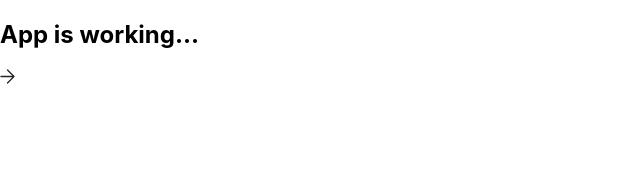
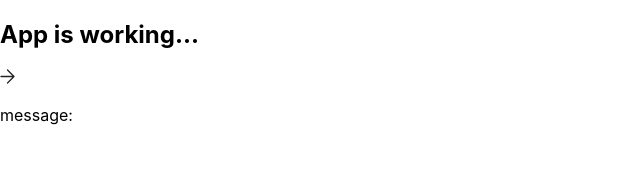
Before and after one commit to chertoha/foodies-front, a React (Create React App) app: page / in a window 1280 px wide. Shown: the top 195 px of the page, without its empty margins (0-640 px from the left). Built offline with nearby package versions, Linux system fonts and the light colour scheme; no server answers.

Commit message:
feat: ci-cd

```diff
--- a/src/components/App/App.jsx
+++ b/src/components/App/App.jsx
@@ -1,10 +1,23 @@
+import axios from "axios";
 import { ReactComponent as ArrowIcon } from "assets/images/icons/arrow.svg";
+import { useEffect, useState } from "react";
 
 const App = () => {
+  const [message, setMessage] = useState("");
+
+  const testVar = "AAA";
+
+  useEffect(() => {
+    axios.get(`${process.env.REACT_APP_BASE_API_URL}/users/test`).then(response => {
+      setMessage(response?.data?.message);
+    });
+  }, []);
+
   return (
     <div>
       <h2>App is working...</h2>
       <ArrowIcon />
+      <p>message: {message}</p>
     </div>
   );
 };
```
Also changed, not shown: .eslintrc.json, 1 other file (tests, documents, lock files or other folders).
